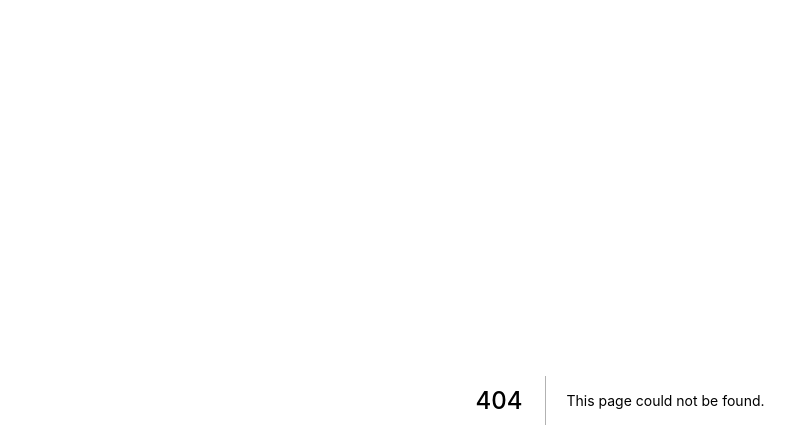
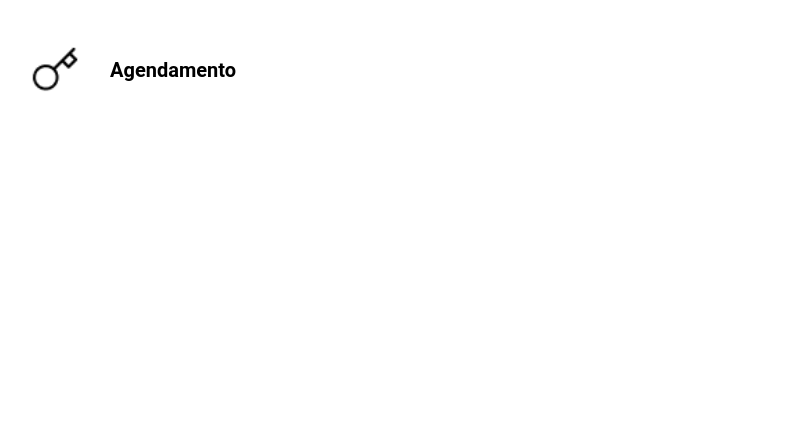
Before and after one commit to henriquenobre/Agendamento, a Next.js app: page /admin in a window 1280 px wide. Before the commit this address had no page. Shown: the top 448 px of the page, without its empty margins (20-815 px from the left). Built offline with nearby package versions, Linux system fonts and the light colour scheme.

Commit message:
criação da tela admin

```diff
--- /dev/null
+++ b/src/pages/admin/index.tsx
@@ -0,0 +1,15 @@
+import React from 'react'
+import { Container, Header, Title, Logo} from '../../styles/admin'
+
+const Admin: React.FC = () => {
+    return (
+        <Container>
+            <Header>
+                <Logo src="img/key.png" />
+                <Title>Agendamento</Title>
+            </Header>
+        </Container>
+    )
+}
+
+export default Admin
--- /dev/null
+++ b/src/styles/admin.ts
@@ -0,0 +1,22 @@
+import styled from 'styled-components'
+
+export const Container = styled.div `
+    width: 100%;
+    height: 100%;
+    padding: 5rem;
+`
+export const Header = styled.header `
+    width: 100%;
+    height: 4rem;
+    display: flex;
+    flex-direction: row;
+    align-items: center;
+
+`
+export const Title = styled.h1 `
+    font-size: 20px;
+    padding: 3rem;
+`
+export const Logo = styled.img`
+    height: 50px;
+`
```
